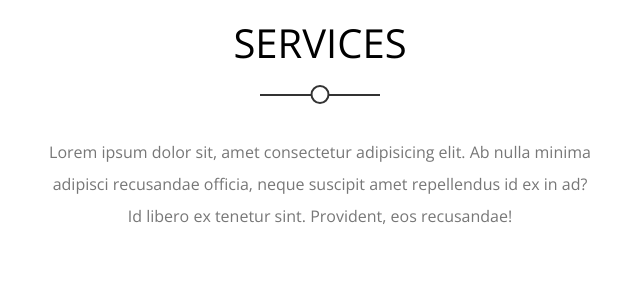
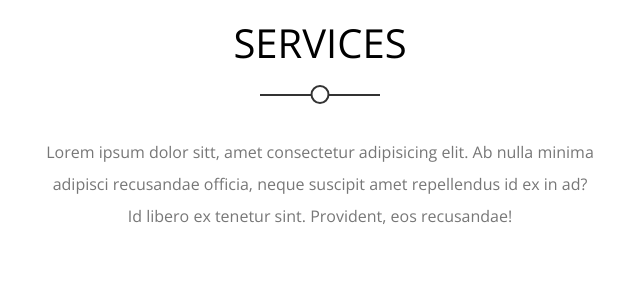
Before and after one commit to mohammed-salem2/temp-one, a plain HTML site: page index.html in a window 1280 px wide. Shown: the part 880-1162 px from the top of the page, 320-960 px from the left. Drawn offline with nearby package versions, Linux system fonts and the light colour scheme.

Commit message:
Update-One

```diff
--- a/index.html
+++ b/index.html
@@ -69,7 +69,7 @@
             <div class="main-heading">
                 <h2>services</h2>
                 <p>
-                    Lorem ipsum dolor sit, amet consectetur adipisicing elit. Ab nulla minima adipisci recusandae officia, neque suscipit amet repellendus id ex in ad? Id libero ex tenetur sint. Provident, eos recusandae!
+                    Lorem ipsum dolor sitt, amet consectetur adipisicing elit. Ab nulla minima adipisci recusandae officia, neque suscipit amet repellendus id ex in ad? Id libero ex tenetur sint. Provident, eos recusandae!
                 </p>
             </div>
             <div class="srev-cont">
```
